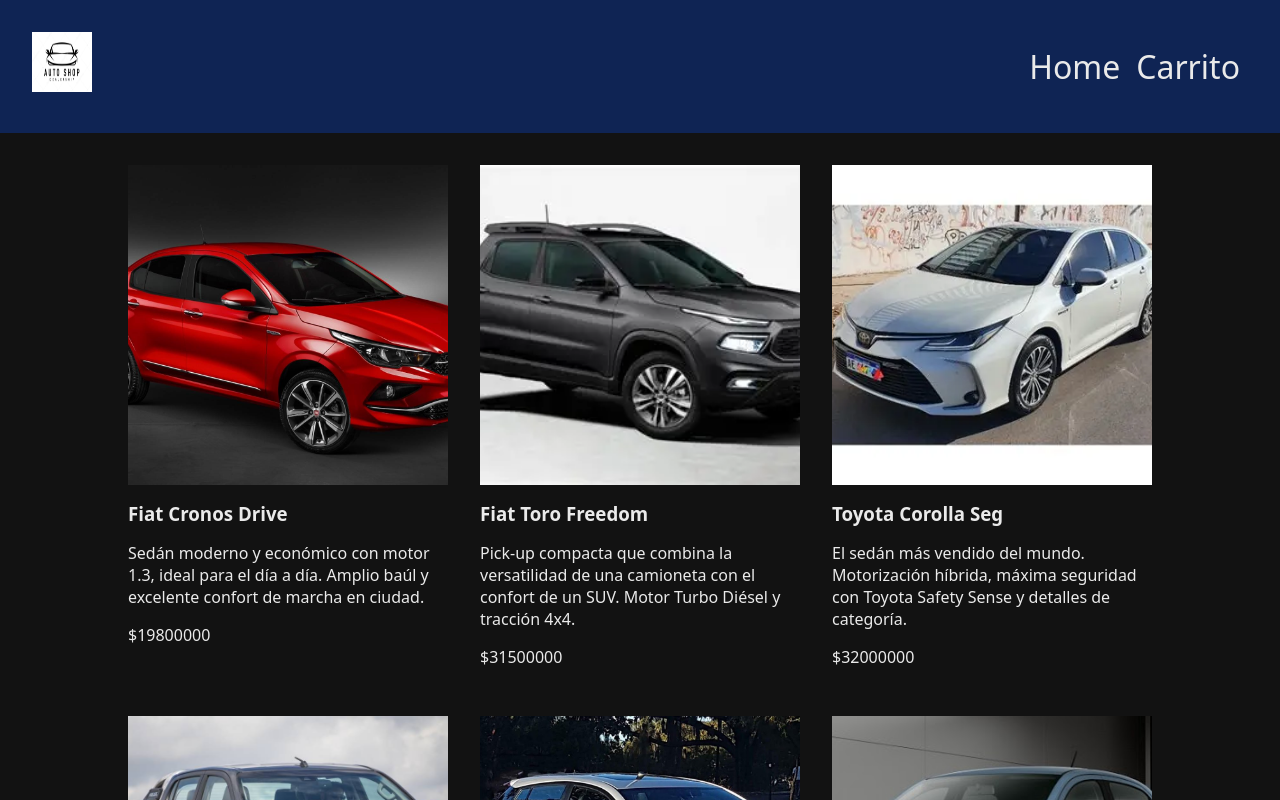
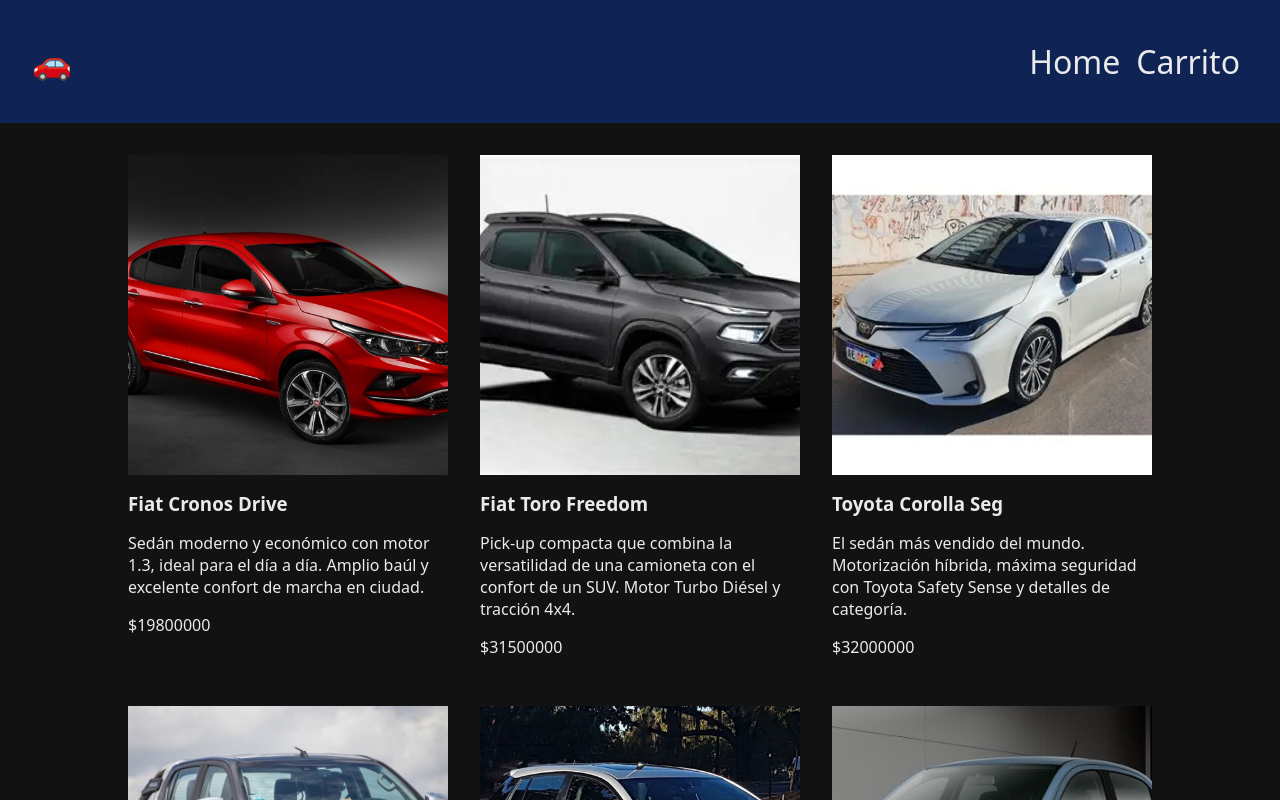
Before and after one commit to Pablorui93/Proyecto-Final-React---Talento-Tech, a React (Vite) app: page / in a window 1280 px wide. Shown: the top 800 px of the page. Built offline with nearby package versions, Linux system fonts and the light colour scheme.

Commit message:
Cmbio logo

```diff
--- a/src/components/Header/Header.jsx
+++ b/src/components/Header/Header.jsx
@@ -8,7 +8,7 @@
     <header>
       <div className="logo-container">
         <Link to={"/"}>
-          <img className="logo" src="../src/assets/depositphotos_243587264-stock-illustration-auto-shop-sports-car-dealership.jpg" alt="logo" />
+          <span>🚗</span>
         </Link>
       </div>
       <Nav />
```
